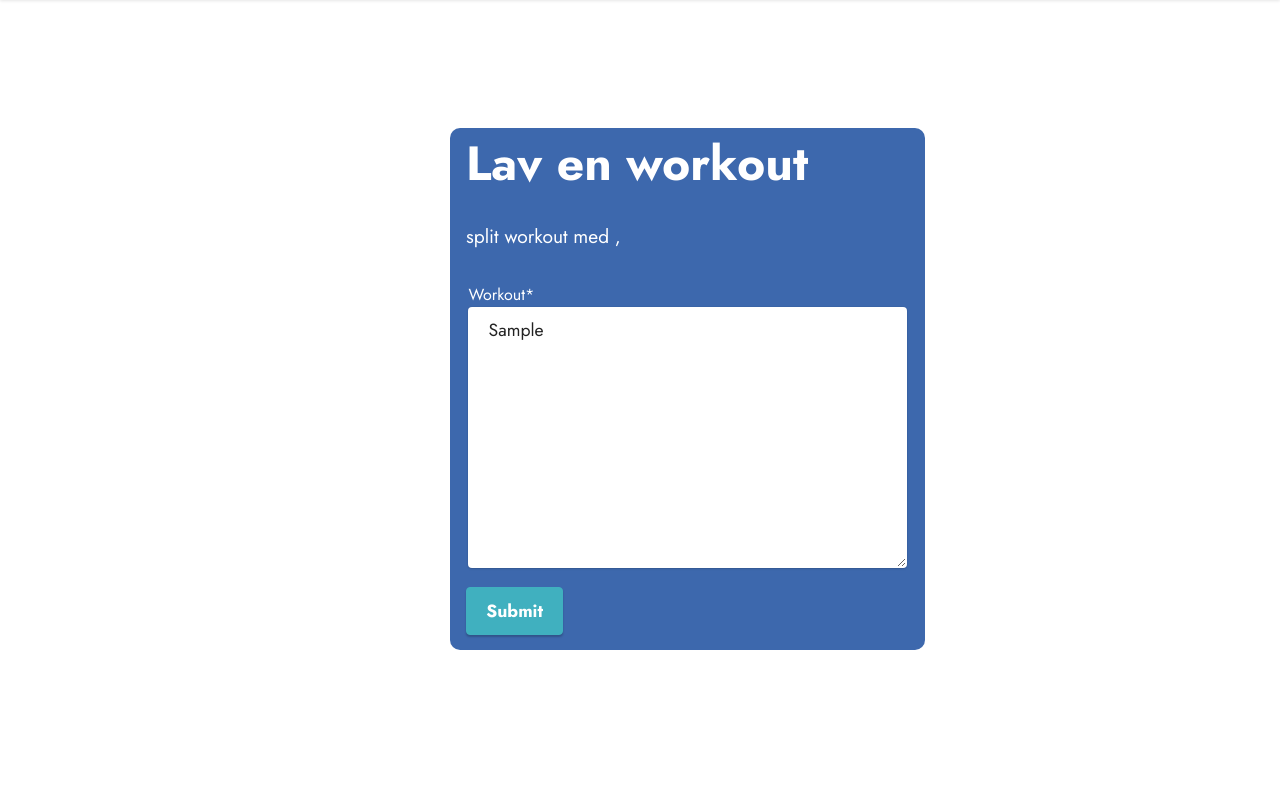
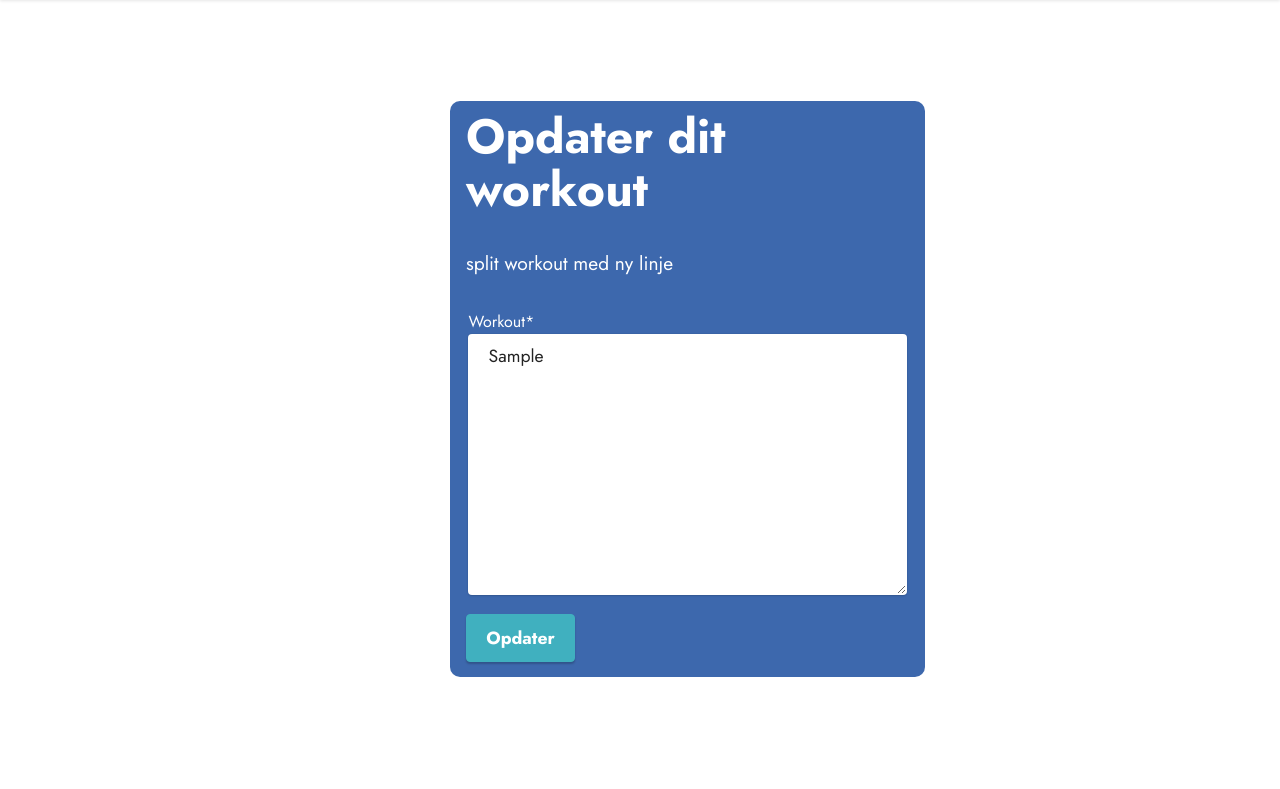
Before and after one commit to Zolihar/wegty, a Django app: page /checklist/update/1 in a window 1280 px wide. Shown: the part 71-860 px from the top of the page. Run offline with Django 4.2, Linux system fonts and the light colour scheme; a user stored in the database is signed in; tables that the repository leaves empty hold one stand-in row (values such as "Sample post"); some libraries are stand-ins or nearby versions.

Commit message:
opdatering til checkliste split

```diff
--- a/weightloss/templates/weightloss/checklist.html
+++ b/weightloss/templates/weightloss/checklist.html
@@ -1,9 +1,5 @@
 {% extends "weightloss/base.html" %}
 
 {% block content %}
-
+	<h1>Du burde ikke se den her side</h1>
 {% endblock content %}
-
-{% block jslinks %}
-
-{% endblock jslinks %}
--- a/weightloss/templates/weightloss/checklist_form.html
+++ b/weightloss/templates/weightloss/checklist_form.html
@@ -11,16 +11,24 @@
                     <div class="dragArea row">
                         <div style="color: white;" class="col-lg-12 col-md-12 col-sm-12">
                             <h1 class="mbr-section-title mb-4 display-2">
-                                <strong>Lav en workout</strong>
+                                {% if state == 'create' %}
+                                    <strong>Lav en workout</strong>
+                                {% else %}
+                                    <strong>Opdater dit workout</strong>
+                                {% endif %}
                             </h1>
                         </div>
                         <div style="color: white;" class="col-lg-12 col-md-12 col-sm-12">
                             <p class="mbr-text mbr-fonts-style mb-4 display-7">
-                                split workout med ,</p>
+                                split workout med ny linje</p>
                         </div>
                         {{ form|crispy }}
                         <div class="col-12 col-md-auto mbr-section-btn">
-                            <button type="submit" class="btn btn-success display-4">Submit</button>
+                            {% if state == 'create' %}
+                                <button type="submit" class="btn btn-success display-4">Opret</button>
+                            {% else %}
+                                <button type="submit" class="btn btn-success display-4">Opdater</button>
+                            {% endif %}
                         </div>
                     </div>
                 </form>
--- a/weightloss/views.py
+++ b/weightloss/views.py
@@ -63,6 +63,11 @@ class ChecklistCreateView(LoginRequiredMixin, CreateView):
 		form.instance.author = self.request.user
 		return super().form_valid(form)
 
+	def get_context_data(self, **kwargs):
+		context = super().get_context_data(**kwargs)
+		context["state"] = 'create'
+		return context
+
 class ChecklistUpdateView(LoginRequiredMixin, UserPassesTestMixin, UpdateView):
 	model = Checklist
 	fields = ['workout']
@@ -75,6 +80,11 @@ class ChecklistUpdateView(LoginRequiredMixin, UserPassesTestMixin, UpdateView):
 		if self.request.user == post.author:
 			return True
 		return False
+
+	def get_context_data(self, **kwargs):
+		context = super().get_context_data(**kwargs)
+		context["state"] = 'update'
+		return context
 
 class LogListView(LoginRequiredMixin, ListView):
 	model = Post
@@ -90,7 +100,7 @@ class LogCreateView(LoginRequiredMixin, CreateView):
 	def get_context_data(self, **kwargs):
 		cl = Checklist.objects.filter(author=self.request.user).first()
 		if cl:
-			cl = cl.workout.split(',')
+			cl = cl.workout.split('\n')
 		else:
 			cl = "none"
 		context = super().get_context_data(**kwargs)
```
